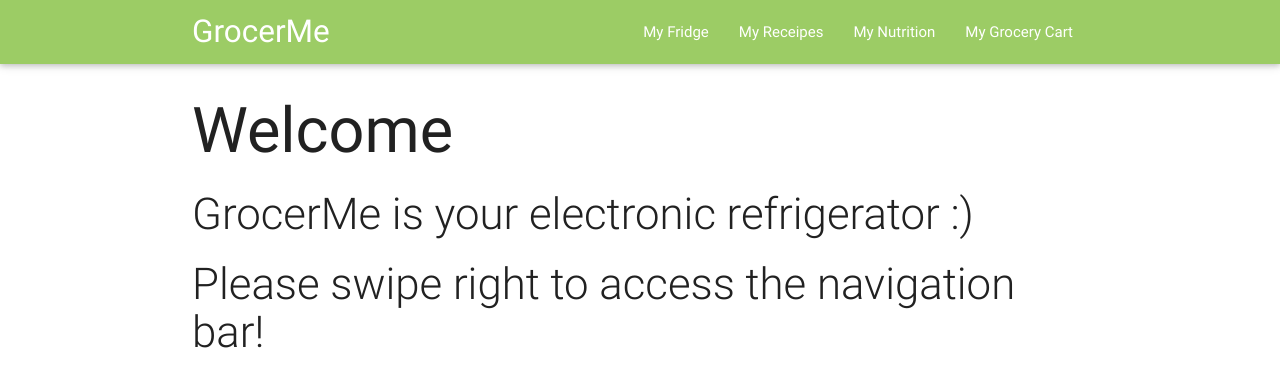
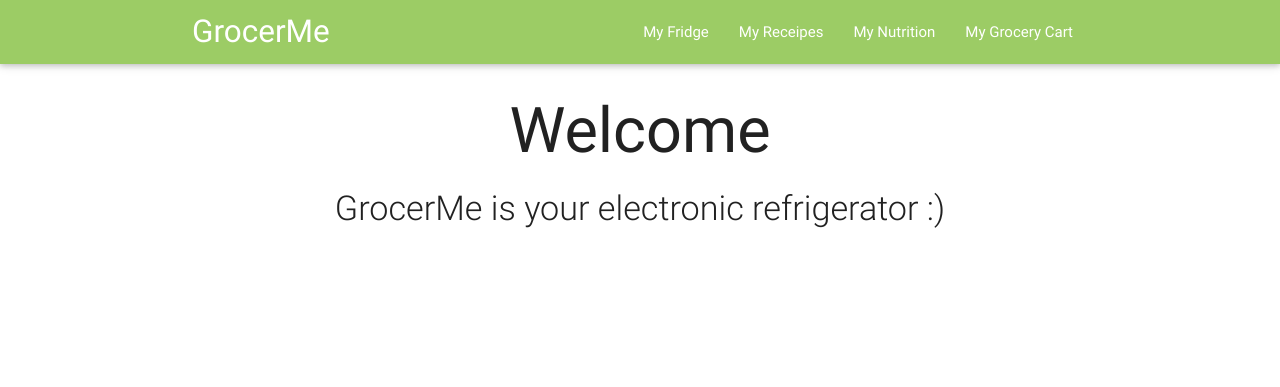
Before and after one commit to xrav3nz/grocerme, a Flask app: page / in a window 1280 px wide. Shown: the top 387 px of the page. Run offline with Flask 2, Linux system fonts and the light colour scheme; parts of the project's set-up code (start-up, migrations or seed data) failed here and were passed over; some libraries are stand-ins or nearby versions.

Commit message:
index page added temp

```diff
--- a/grocerme/templates/index.html
+++ b/grocerme/templates/index.html
@@ -3,8 +3,7 @@
 
 {% block body %}
 <div class="container">
-	<h1 class="header">Welcome</h1>
-	<h3 class="light">GrocerMe is your electronic refrigerator :)</h3>
-	<h3 class="light">Please swipe right to access the navigation bar!</h3>
+	<h1 class="header center-align">Welcome</h1>
+	<h4 class="light center-align">GrocerMe is your electronic refrigerator :)</h4>
 </div>
 {% endblock %}
```
